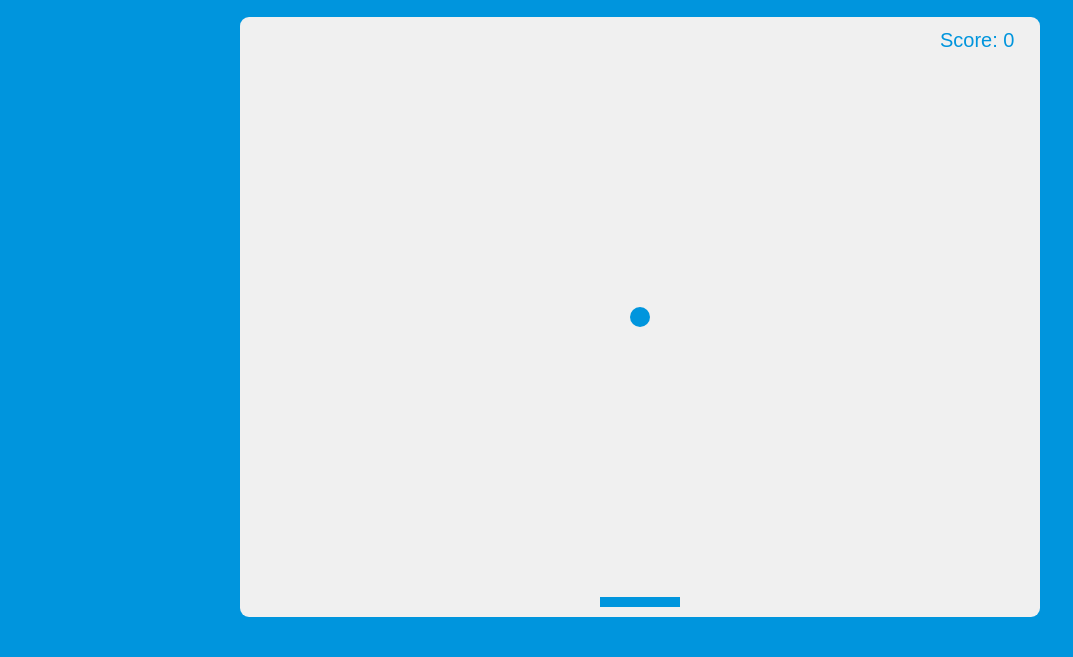
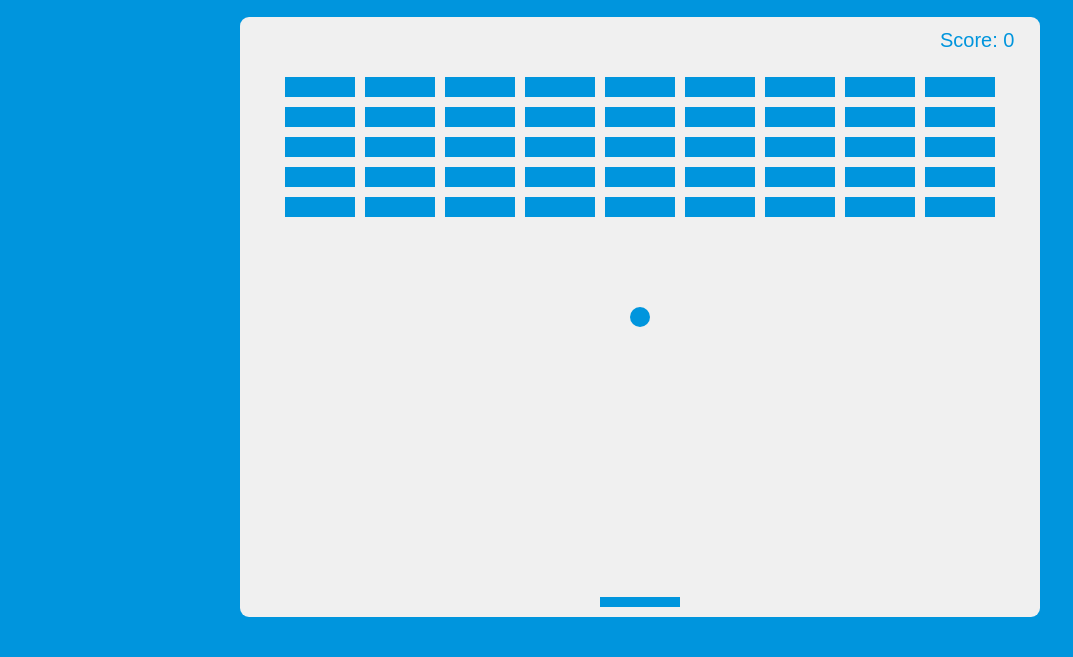
Before and after one commit to Niteshprimedev/Breakout-Game-Project, a plain HTML site: page index.html in a window 1280 px wide. Shown: the part 143-800 px from the top of the page, without its empty margins (0-1073 px from the left). Drawn offline with Linux system fonts and the light colour scheme.

Commit message:
Creating The Bricks

```diff
--- a/index.html
+++ b/index.html
@@ -8,15 +8,15 @@
     <title>Breakout Game with JavaScript</title>
 </head>
 <body>
-    <h1>Breakout Game</h1>
+    <h1 class="heading-primary">Breakout Game</h1>
     <button id="rules-btn" class="btn rules-btn">Show Rules</button>
     <div id="rules" class="rules">
-        <h2>How To Play:</h2>
-        <p>Rule1: Use your right and left keys to move the paddle to bounce the ball up and break the blocks.</p>
-        <p>Rule2: If you miss the ball, your score and the blocks will reset.</p>
-        <button id="close-btn" class="btn">Close</button>
+        <h2 class="heading-secondary">How To Play:</h2>
+        <p class="rules-text">Rule1: Use your right and left keys to move the paddle to bounce the ball up and break the blocks.</p>
+        <p class="rules-text">Rule2: If you miss the ball, your score and the blocks will reset.</p>
+        <button class="btn" id="close-btn">Close</button>
     </div>
-    <canvas id="canvas" width="800" height="600"></canvas>
+    <canvas id="canvas" class="canvas" width="800" height="600"></canvas>
     <script src="script.js"></script>
 </body>
 </html>
--- a/script.js
+++ b/script.js
@@ -5,7 +5,13 @@ const closeBtnEl = document.getElementById('close-btn');
 const canvasEl = document.getElementById('canvas');
 const ctx = canvasEl.getContext('2d');
 
+const canvasFillStyle = '#0095dd';
+const canvasFont = '20px Arial';
+
 let score = 0;
+
+const brickRowCount = 9;
+const brickColumnCount = 5;
 
 // Rules Show Event Handlers
 rulesBtnEl.addEventListener('click', showRules);
@@ -41,23 +47,68 @@ const paddlePropsObj = {
     dirXAxis: 4,
 }
 
+// Create brick props:
+const brickPropsObj = {
+    width: 70,
+    height: 20,
+    padding: 10,
+    offsetX: 45,
+    offsetY: 60,
+    visible: true
+}
 
-// Draw ball on canvas
+// Draw ball on canvas: Creating a circle using canvas
 function drawBall() {
     ctx.beginPath();
     ctx.arc(ballPropsObj.xAxis, ballPropsObj.yAxis, ballPropsObj.size, 0, Math.PI * 2);
-    ctx.fillStyle = '#0095dd';
+    ctx.fillStyle = canvasFillStyle;
     ctx.fill();
     ctx.closePath();
 }
 
-// Draw paddle on canvas
+// Draw paddle on canvas: Creating a rectangle using canvas
 function drawPaddle() {
     ctx.beginPath();
     ctx.rect(paddlePropsObj.xAxis, paddlePropsObj.yAxis, paddlePropsObj.width, paddlePropsObj.height);
-    ctx.fillStyle = '#0095dd';
+    ctx.fillStyle = canvasFillStyle;
     ctx.fill();
     ctx.closePath();
+}
+
+// Draw score on canvas; Writing text using canvas
+function drawScore(){
+    ctx.font = canvasFont;
+    ctx.fillText(`Score: ${score}`, canvasEl.width - 100, 30);
+}
+
+
+// Create bricks
+
+const bricks = [];
+
+for(let rowI = 0; rowI < brickRowCount; rowI++){
+    bricks[rowI] = [];
+
+    for(let rowJ = 0; rowJ < brickColumnCount; rowJ++){
+        const xAxis = rowI * (brickPropsObj.width + brickPropsObj.padding) + brickPropsObj.offsetX;
+        const yAxis = rowJ * (brickPropsObj.height + brickPropsObj.padding) + brickPropsObj.offsetY;
+
+        bricks[rowI][rowJ] = { xAxis, yAxis, ...brickPropsObj};
+    }
+}
+
+// Draw bricks on canvas: Creating a rectangle using canvas;
+
+function drawBricks() {
+    bricks.forEach(brickCol => {
+        brickCol.forEach(brick => {
+            ctx.beginPath();
+            ctx.rect(brick.xAxis, brick.yAxis, brick.width, brick.height);
+            ctx.fillStyle = brick.visible ? canvasFillStyle : 'transparent';
+            ctx.fill();
+            ctx.closePath();
+        })
+    })
 }
 
 // Draw everything;
@@ -65,13 +116,9 @@ function draw(){
     drawBall();
     drawPaddle();
     drawScore();
+    drawBricks();
 }
 
-// Draw score on canvas;
-function drawScore(){
-    ctx.font = '20px Arial';
-    ctx.fillText(`Score: ${score}`, canvasEl.width - 100, 30);
-}
 draw();
 
 // ctx.fillStyle = 'green';
--- a/style.css
+++ b/style.css
@@ -14,7 +14,7 @@ body{
     margin: 0;
 }
 
-h1{
+.heading-primary{
     font-size: 48px;
     color: #fff;
 }
@@ -26,6 +26,7 @@ h1{
     background-color: #000;
     color: #fff;
     border-radius: 9px;
+    font-size: 16px;
 }
 
 .btn:focus{
@@ -37,7 +38,7 @@ h1{
 }
 
 .btn:active{
-    transform: scale(0.9);
+    transform: scale(0.98);
 }
 
 .rules-btn{
@@ -53,18 +54,18 @@ h1{
     background-color: #333;
     color: #fff;
     min-height: 100vh;
-    width: 400px;
     padding: 20px;
     line-height: 1.5;
     transform: translateX(-400px);
     transition: transform 1s ease-in-out;
+    width: 400px;
 }
 
 .rules.show{
     transform: translateX(0);
 }
 
-canvas{
+.canvas{
     background-color: #f0f0f0;
     display: block;
     border-radius: 9px;
```
